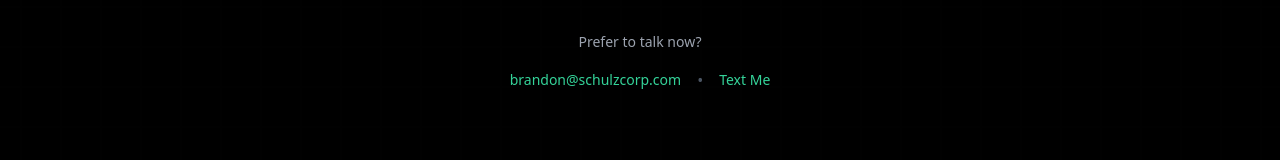
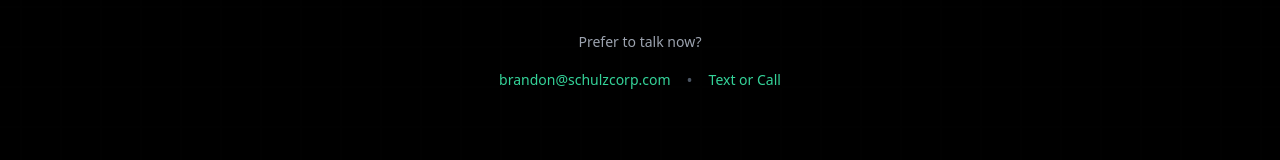
Before and after one commit to SchulzCorpLLC/SchulzCorp, a React (Vite) app: page / in a window 1280 px wide. Shown: the part 5683-5843 px from the top of the page. Built offline with nearby package versions, Linux system fonts and the light colour scheme.

Commit message:
Updated Contact.tsx

```diff
--- a/src/components/Contact.tsx
+++ b/src/components/Contact.tsx
@@ -262,7 +262,7 @@ const Contact: React.FC = () => {
                 href="tel:+14076130582"
                 className="text-emerald-400 hover:text-emerald-300 font-medium transition-colors text-sm"
               >
-                Text Me
+                Text or Call
               </a>
             </div>
           </div>
```
